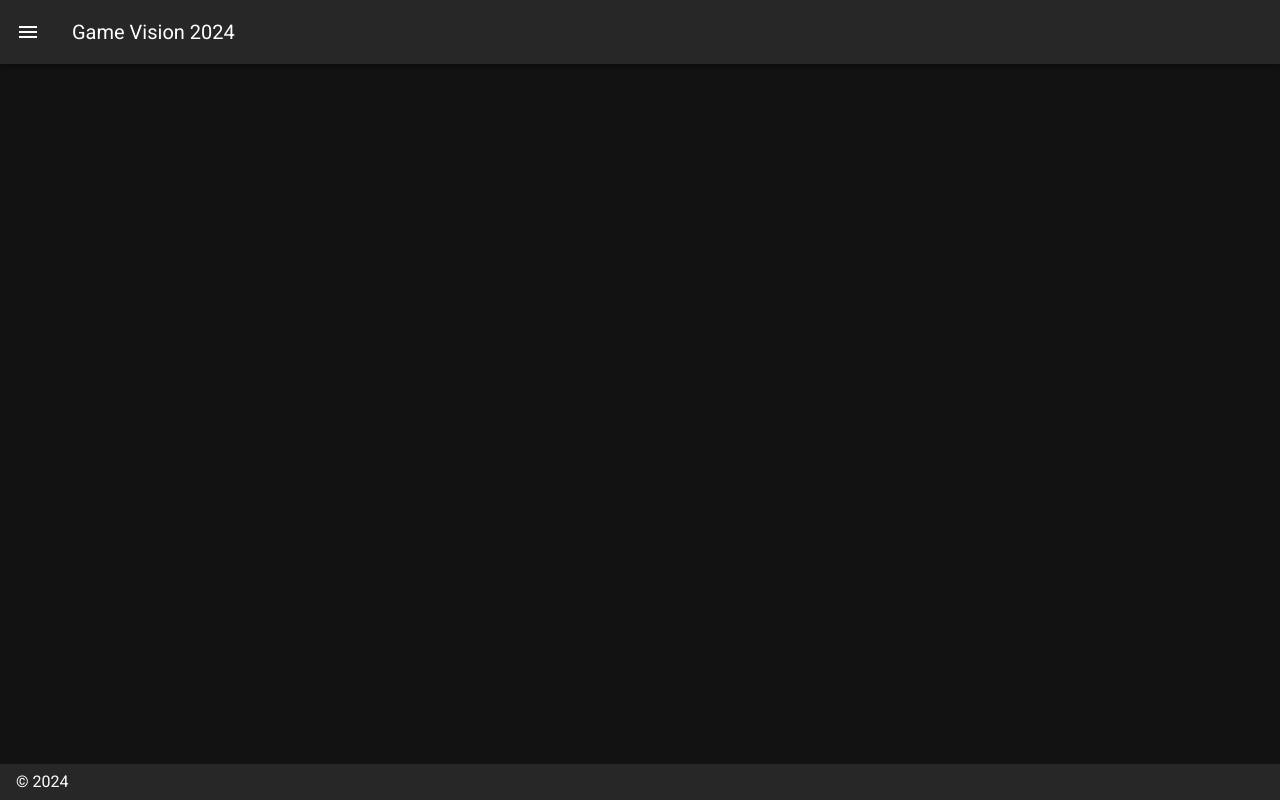
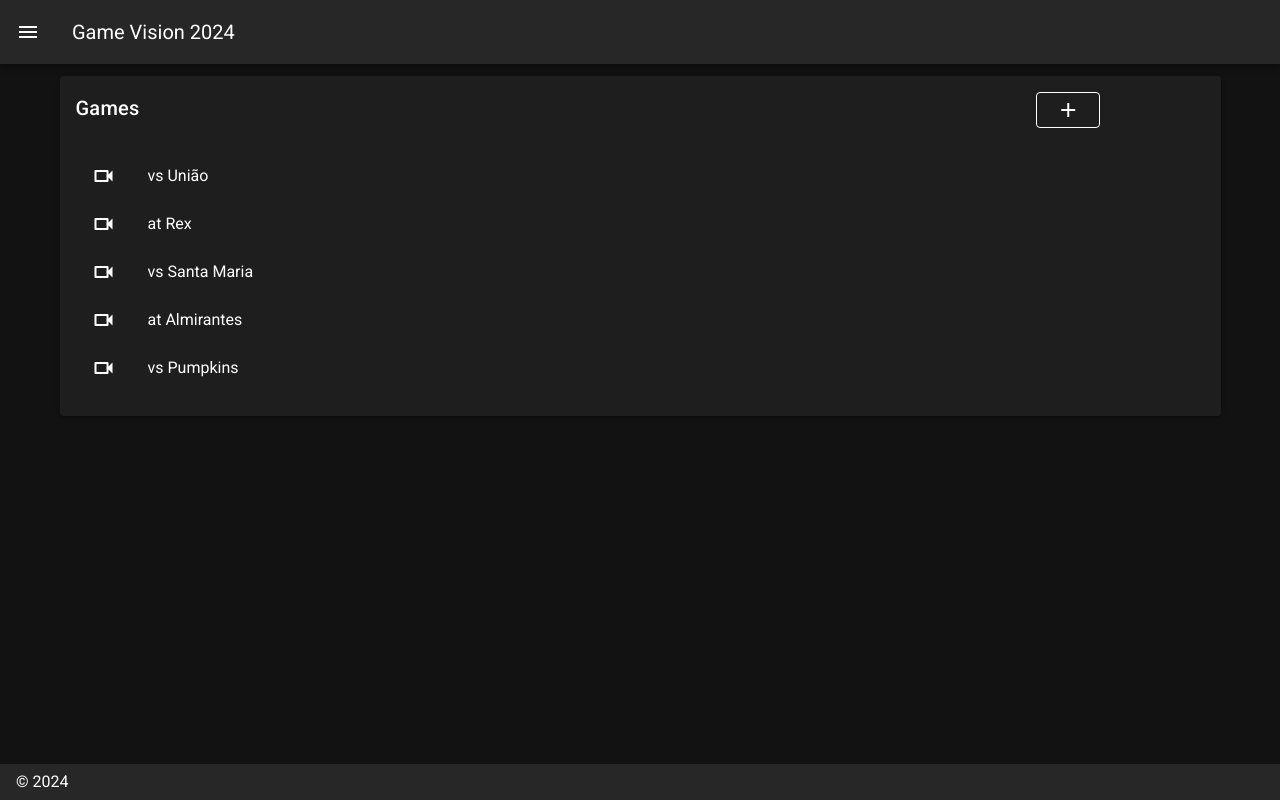
Before and after one commit to pedr-munhoz/game-vision-web-app, a Nuxt app: page /game-list in a window 1280 px wide. Built offline with nearby package versions, Linux system fonts and the light colour scheme.

Commit message:
game list page page and nav to game analysis

```diff
--- a/layouts/default.vue
+++ b/layouts/default.vue
@@ -55,14 +55,14 @@ export default {
           to: '/',
         },
         {
-          icon: 'mdi-chart-bubble',
-          title: 'Inspire',
-          to: '/inspire',
+          icon: 'mdi-upload',
+          title: 'Upload Video',
+          to: '/upload-video',
         },
         {
           icon: 'mdi-football',
-          title: 'Game Analysis',
-          to: '/game-analysis',
+          title: 'Games',
+          to: '/game-list',
         },
       ],
       miniVariant: false,
--- /dev/null
+++ b/pages/game-list.vue
@@ -0,0 +1,49 @@
+<template>
+  <v-card>
+    <v-card-title>
+      <v-row>
+        <v-col cols="10">Games</v-col>
+        <v-col>
+          <v-btn outlined>
+            <v-icon>mdi-plus</v-icon>
+          </v-btn>
+        </v-col>
+      </v-row>
+    </v-card-title>
+    <v-card-text>
+      <v-list>
+        <v-list-item
+          v-for="item in games"
+          :key="item.id"
+          :to="`/game-analysis/${item.id}`"
+          router
+          exact
+        >
+          <v-list-item-action>
+            <v-icon>mdi-video-outline</v-icon>
+          </v-list-item-action>
+          <v-list-item-content>
+            <v-list-item-title v-text="item.name" />
+          </v-list-item-content>
+        </v-list-item>
+      </v-list>
+    </v-card-text>
+  </v-card>
+</template>
+
+<script>
+export default {
+  data: () => ({
+    games: [
+      { id: 1, name: 'vs União', to: '/game-analysis' },
+      { id: 2, name: 'at Rex', to: '/game-analysis' },
+      { id: 3, name: 'vs Santa Maria', to: '/game-analysis' },
+      { id: 4, name: 'at Almirantes', to: '/game-analysis' },
+      { id: 5, name: 'vs Pumpkins', to: '/game-analysis' },
+    ],
+  }),
+}
+</script>
+
+<style>
+</style>
--- /dev/null
+++ b/pages/upload-video.vue
@@ -0,0 +1,10 @@
+<template>
+  <h1>upload page</h1>
+</template>
+
+<script>
+export default {}
+</script>
+
+<style>
+</style>
```
Also changed, not shown: pages/game-analysis/_id.vue (renamed from pages/game-analysis.vue, +6 -6 lines).
